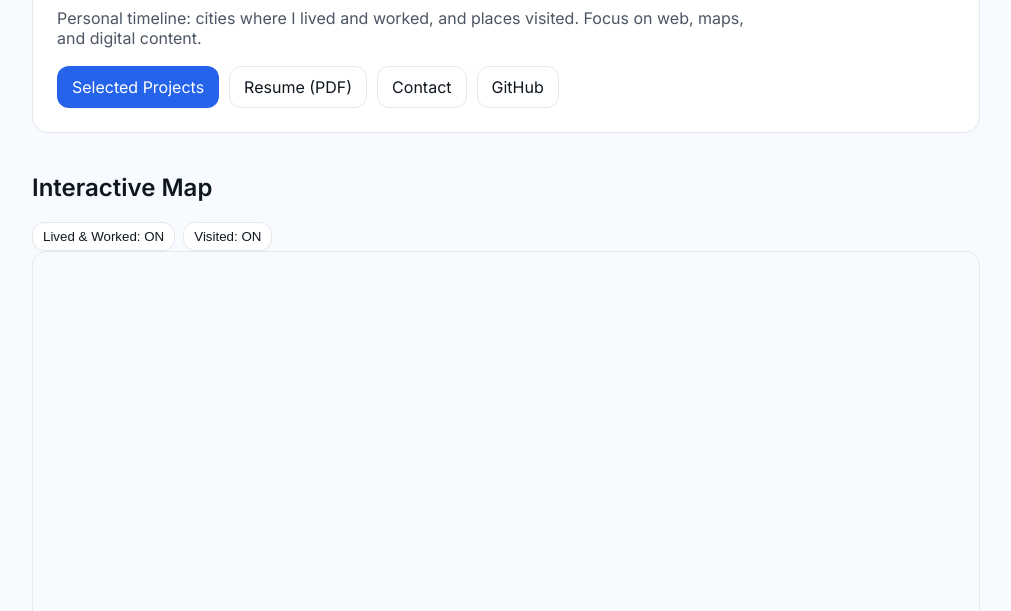
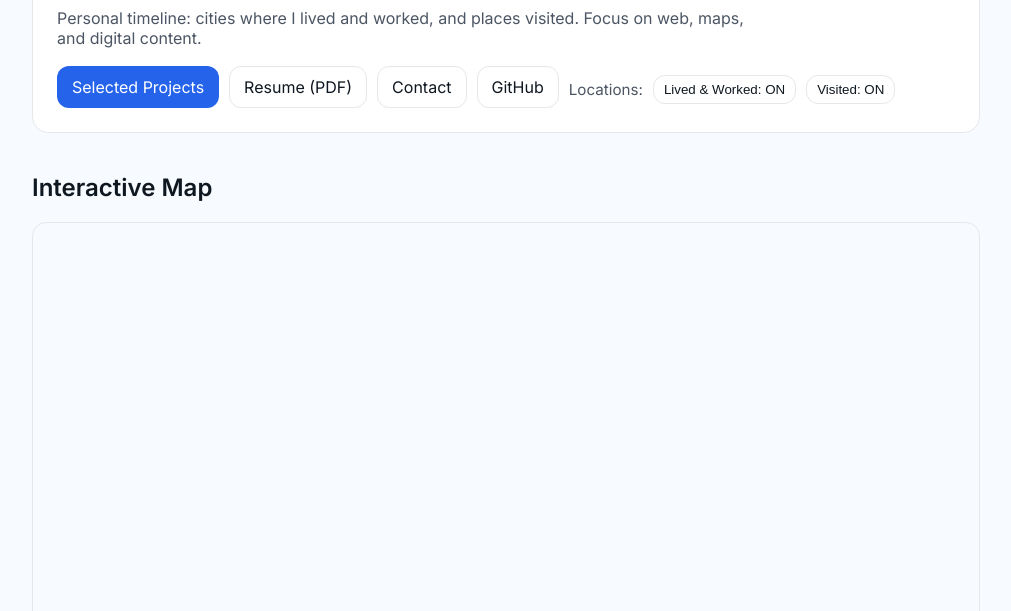
Before and after one commit to ZhomartYerkin/journey, a plain HTML site: page index.html in a window 1280 px wide. Shown: the part 189-800 px from the top of the page, without its empty margins (134-1145 px from the left). Drawn offline with nearby package versions, Linux system fonts and the light colour scheme.

Commit message:
chore: replace index.html (hero, RU/EN, toggles under top bar, map fixes)

```diff
--- a/index.html
+++ b/index.html
@@ -5,6 +5,7 @@
   <meta name="viewport" content="width=device-width, initial-scale=1" />
   <title>My Journey — Zhomart Yerkin</title>
   <meta name="description" content="Personal travel timeline, skills, and selected projects." />
+  <link rel="icon" href="data:,"><!-- prevent favicon 404 -->
   <link rel="preconnect" href="https://fonts.gstatic.com" crossorigin>
   <link rel="preconnect" href="https://fonts.googleapis.com">
   <link href="https://fonts.googleapis.com/css2?family=Inter:wght@300;400;600;800&display=swap" rel="stylesheet">
@@ -42,11 +43,13 @@
     .lang-switch button { background:var(--card); border:1px solid var(--border); border-radius:8px; padding:6px 10px; cursor:pointer; color:var(--fg); font-size:0.9rem; }
     .lang-switch button[aria-pressed="true"] { outline:2px solid var(--accent); }
 
-    /* Map controls */
-    .controls{display:flex;gap:8px;margin:10px 0 0;align-items:center}
-    .controls .btn{padding:6px 10px}
+    /* Map controls moved under hero */
+    .cta-row { display:flex; gap:10px; flex-wrap:wrap; align-items:center; margin-top:4px; }
+    .cta-row .muted { color: var(--muted); font-size: 0.95rem; }
+    .cta-row .btn { padding:6px 10px; }
 
-    #map { height: 70vh; border:1px solid var(--border); border-radius:14px; }
+    /* Map box */
+    #map { height: 70vh; min-height: 420px; border:1px solid var(--border); border-radius:14px; }
   </style>
 </head>
 <body>
@@ -60,21 +63,27 @@
         <div class="pill"><span class="dot"></span> <span data-en="Currently in Almaty · open to Web/Digital Media work" data-ru="Сейчас в Алматы · открыт к Web/Digital Media проектам">Currently in Almaty · open to Web/Digital Media work</span></div>
         <h1 data-en="Journeys across work & life" data-ru="Путешествия через работу и жизнь">Journeys across work & life</h1>
         <p data-en="Personal timeline: cities where I lived and worked, and places visited. Focus on web, maps, and digital content." data-ru="Личный сайт-лента: города, где я жил и работал, и места, которые посетил. Фокус на вебе, картах и цифровом контенте.">Personal timeline: cities where I lived and worked, and places visited. Focus on web, maps, and digital content.</p>
+
         <div class="cta">
           <a class="btn primary" href="#projects" data-en="Selected Projects" data-ru="Проекты">Selected Projects</a>
           <a class="btn" href="resume.pdf" target="_blank" rel="noopener" data-en="Resume (PDF)" data-ru="Резюме (PDF)">Resume (PDF)</a>
           <a class="btn" href="mailto:yerkinfam@gmail.com" data-en="Contact" data-ru="Контакты">Contact</a>
           <a class="btn" href="https://github.com/ZhomartYerkin" target="_blank" rel="noopener">GitHub</a>
+
+          <!-- Locations toggles under top bar -->
+          <div class="cta-row">
+            <span class="muted" data-en="Locations:" data-ru="Локации:">Locations:</span>
+            <button id="toggle-lived" class="btn" aria-pressed="true"
+                    data-en="Lived &amp; Worked: ON" data-ru="Жил/Работал: ВКЛ">Lived &amp; Worked: ON</button>
+            <button id="toggle-visited" class="btn" aria-pressed="true"
+                    data-en="Visited: ON" data-ru="Посещено: ВКЛ">Visited: ON</button>
+          </div>
         </div>
       </div>
     </header>
 
     <section id="map-section">
       <h2 data-en="Interactive Map" data-ru="Интерактивная карта">Interactive Map</h2>
-      <div class="controls">
-        <button id="toggle-lived" class="btn" aria-pressed="true" data-en="Lived &amp; Worked: ON" data-ru="Жил/Работал: ВКЛ">Lived &amp; Worked: ON</button>
-        <button id="toggle-visited" class="btn" aria-pressed="true" data-en="Visited: ON" data-ru="Посещено: ВКЛ">Visited: ON</button>
-      </div>
       <div id="map"></div>
       <p class="years" style="margin-top:8px" data-en="Blue = Lived & Worked • Gray = Visited" data-ru="Синий = Жил/Работал • Серый = Посещено">Blue = Lived & Worked • Gray = Visited</p>
     </section>
@@ -139,9 +148,9 @@
 
   </div>
 
-  <!-- Leaflet CSS & JS -->
-  <link rel="stylesheet" href="https://unpkg.com/leaflet@1.9.4/dist/leaflet.css" integrity="sha256-p4NxAoJBhIIN+hmNHrzRCf9tD/miZyoHS5obTRR9BMY=" crossorigin=""/>
-  <script src="https://unpkg.com/leaflet@1.9.4/dist/leaflet.js" integrity="sha256-20nQCchB9co0qIjJZRGuk2/Z9VM+kNiyxNV1lvTlZBo=" crossorigin=""></script>
+  <!-- Leaflet CSS & JS (Safari/GitHub Pages friendly) -->
+  <link rel="stylesheet" href="https://unpkg.com/leaflet@1.9.4/dist/leaflet.css">
+  <script src="https://unpkg.com/leaflet@1.9.4/dist/leaflet.js" defer></script>
   <script src="main.js" defer></script>
 </body>
 </html>
```
